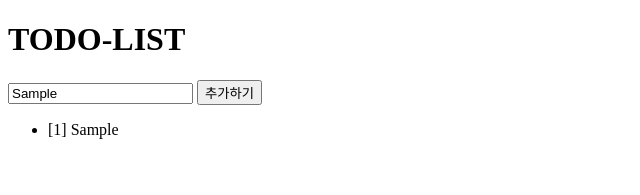
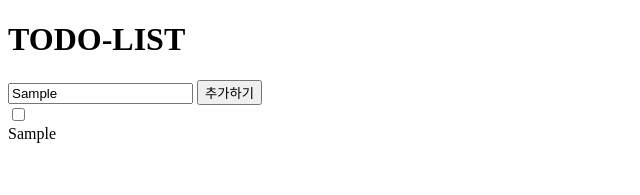
Before and after one commit to mokmokahr/svelte_practice, a Svelte app: page / in a window 1280 px wide. Both pictures are taken after typing "Sample" into the empty fields and a click on the button "추가하기". Shown: the top 195 px of the page, without its empty margins (0-640 px from the left). Built offline with nearby package versions, Linux system fonts and the light colour scheme; the HTML template or start-up script is replaced by a standard one.

Commit message:
ADD: Add delte checkbox

```diff
--- a/src/components/Todo.svelte
+++ b/src/components/Todo.svelte
@@ -1,14 +1,14 @@
 <script>
     let id = 0;
-    $: totalTodos = tasks.length;
     let tasks = '';
-    function handleSubmit(txt){
-        tasks = [...tasks, {id:++id, txt: txt, isCompleted: false}];
-        for(let i = 0; i<tasks.length; i++){
-            console.log(tasks[i]);
-        }
+    function handleSubmit(title){
+        tasks = [...tasks, {id:++id, title: title, isCompleted: false}];
     }
     let taskValue = '';
+
+    //get date
+    const date = new Date();
+    console.log(Date());
 </script>
 
 <h1>TODO-LIST</h1>
@@ -17,13 +17,22 @@
         <input type="text" bind:value = {taskValue} />
         <button type="submit">추가하기</button>
     </form>
+    <div class="display-date">
+
+    </div>
     <div class="todo-list">
-        <ul>
-            {#each tasks as task}
-            {#if task.isCompleted == false}
-            <li>[{task.id}] {task.txt}</li>
-            {/if}
-            {/each}
-        </ul>
+        {#each tasks as task}
+        {#if task.isCompleted == false}
+        <div class="task-box uncompleted-block" id = "task{task.id}">
+            <input type="checkbox" bind:checked={task.isCompleted}>
+            <div class="task-title">{task.title}</div>
+        </div>
+        {:else}
+        <div class="task-box completed-block" id="task{task.id}">
+            <input type="checkbox" bind:checked={task.isCompleted}>
+            <div class="task-title"><strike>{task.title}</strike></div>
+        </div>
+        {/if}
+        {/each}
     </div>
 </div>
```
